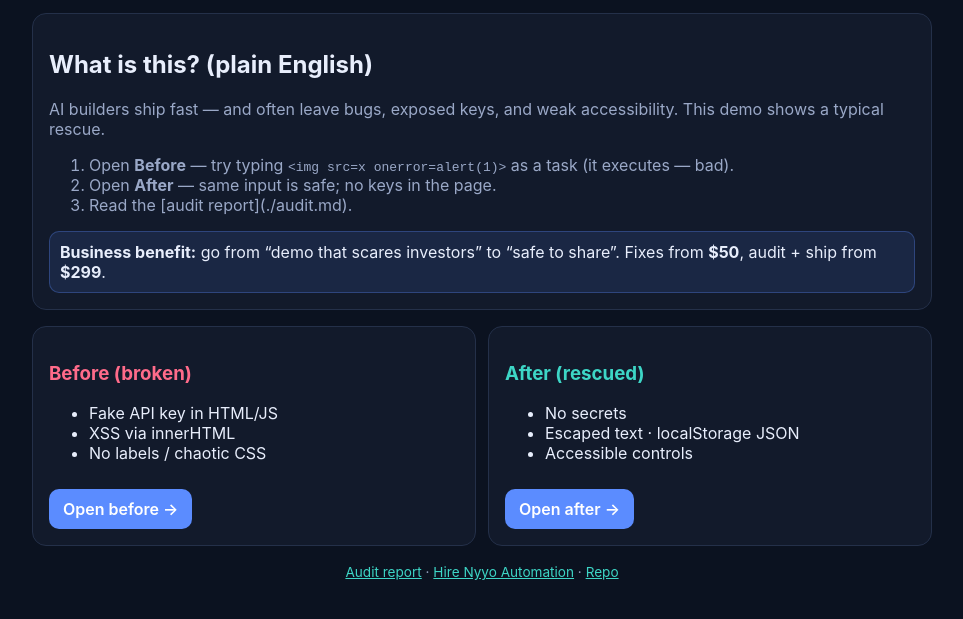
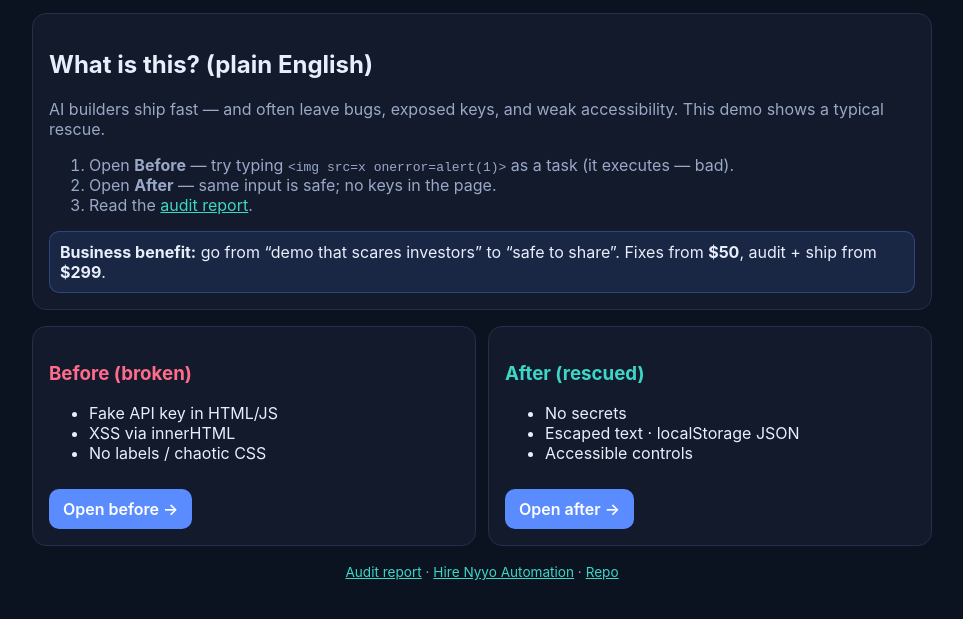
Before and after one commit to nyyoautomation/nyyo-vibe-code-rescue, a plain HTML site: page index.html in a window 1280 px wide. Shown: the part 173-792 px from the top of the page, without its empty margins (158-1121 px from the left). Drawn offline with Linux system fonts and the light colour scheme.

Commit message:
Fix audit link in landing HTML

```diff
--- a/index.html
+++ b/index.html
@@ -34,7 +34,7 @@
       <ol>
         <li>Open <strong>Before</strong> — try typing <code>&lt;img src=x onerror=alert(1)&gt;</code> as a task (it executes — bad).</li>
         <li>Open <strong>After</strong> — same input is safe; no keys in the page.</li>
-        <li>Read the [audit report](./audit.md).</li>
+        <li>Read the <a href="./audit.md" style="color:#3dd6c6">audit report</a>.</li>
       </ol>
       <div class="benefit"><strong>Business benefit:</strong> go from “demo that scares investors” to “safe to share”. Fixes from <strong>$50</strong>, audit + ship from <strong>$299</strong>.</div>
     </section>
```
